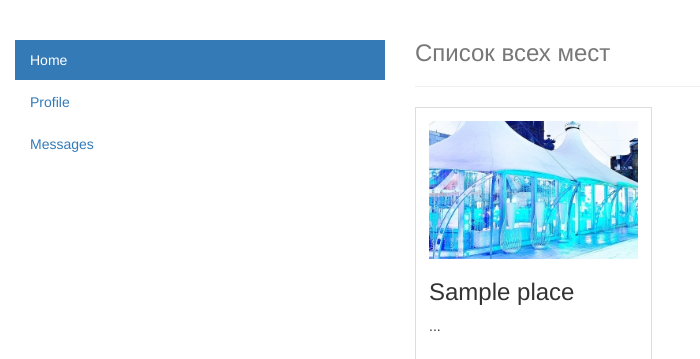
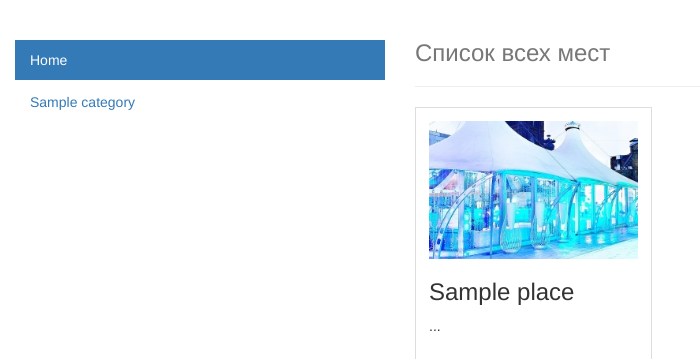
Before and after one commit to Ryskulov/psychic-sniffle, a Django app: page /place/ in a window 1280 px wide. Shown: the part 52-411 px from the top of the page, without its empty margins (0-700 px from the left). Run offline with Django 3.2, Linux system fonts and the light colour scheme; tables that the repository leaves empty hold one stand-in row (values such as "Sample post"); parts of the project's set-up code (start-up, migrations or seed data) failed here and were passed over; some libraries are stand-ins or nearby versions.

Commit message:
Добавиль вьюху для отображение списка категории и чтобы переходило по ссылке

```diff
--- a/psychic_sniffle/place/urls.py
+++ b/psychic_sniffle/place/urls.py
@@ -7,4 +7,6 @@ from place import views
 urlpatterns = [
     url(r'^$', views.show_list, name='show_list'),
     url(r'^s/$', views.search, name='search'),
+    url(r'^category_slug/(?P<category_slug>\S+)/$', views.category_list, name='category'),
+
 ]
--- a/psychic_sniffle/place/views.py
+++ b/psychic_sniffle/place/views.py
@@ -1,12 +1,24 @@
 from django.shortcuts import render
 
-from .models import Place
+from .models import Place, Category
 # Create your views here.
 
 
 def show_list(request):
     places = Place.objects.all().order_by('-created')
-    return render(request, 'places/list.html', {'places': places})
+    categories = Category.objects.all()
+    return render(request, 'places/list.html', {'places': places, 'categories': categories})
+
+def category_list(request, category_slug):
+    categories = Category.objects.all()
+    category = Category.objects.get(slug=category_slug)
+    places = Place.objects.filter(category=category)
+
+    return render(request, 'places/list.html', {
+    	'places': places, 'category': category,
+    	'categories': categories,
+
+    })
 
 
 def search(request):
--- a/psychic_sniffle/templates/places/list.html
+++ b/psychic_sniffle/templates/places/list.html
@@ -9,8 +9,9 @@
       <div class="wrapp">
         <ul class="nav nav-pills nav-stacked">
           <li role="presentation" class="active"><a href="#">Home</a></li>
-          <li role="presentation"><a href="#">Profile</a></li>
-          <li role="presentation"><a href="#">Messages</a></li>
+        {% for category in categories %}
+          <li role="presentation"><a href="{% url 'category' category.slug %}">{{ category.name }}</a></li>
+        {% endfor %}
         </ul>
       </div>
     </div>
```
Also changed, not shown: psychic_sniffle/place/migrations/0007_auto_20160120_2020.py (added).
